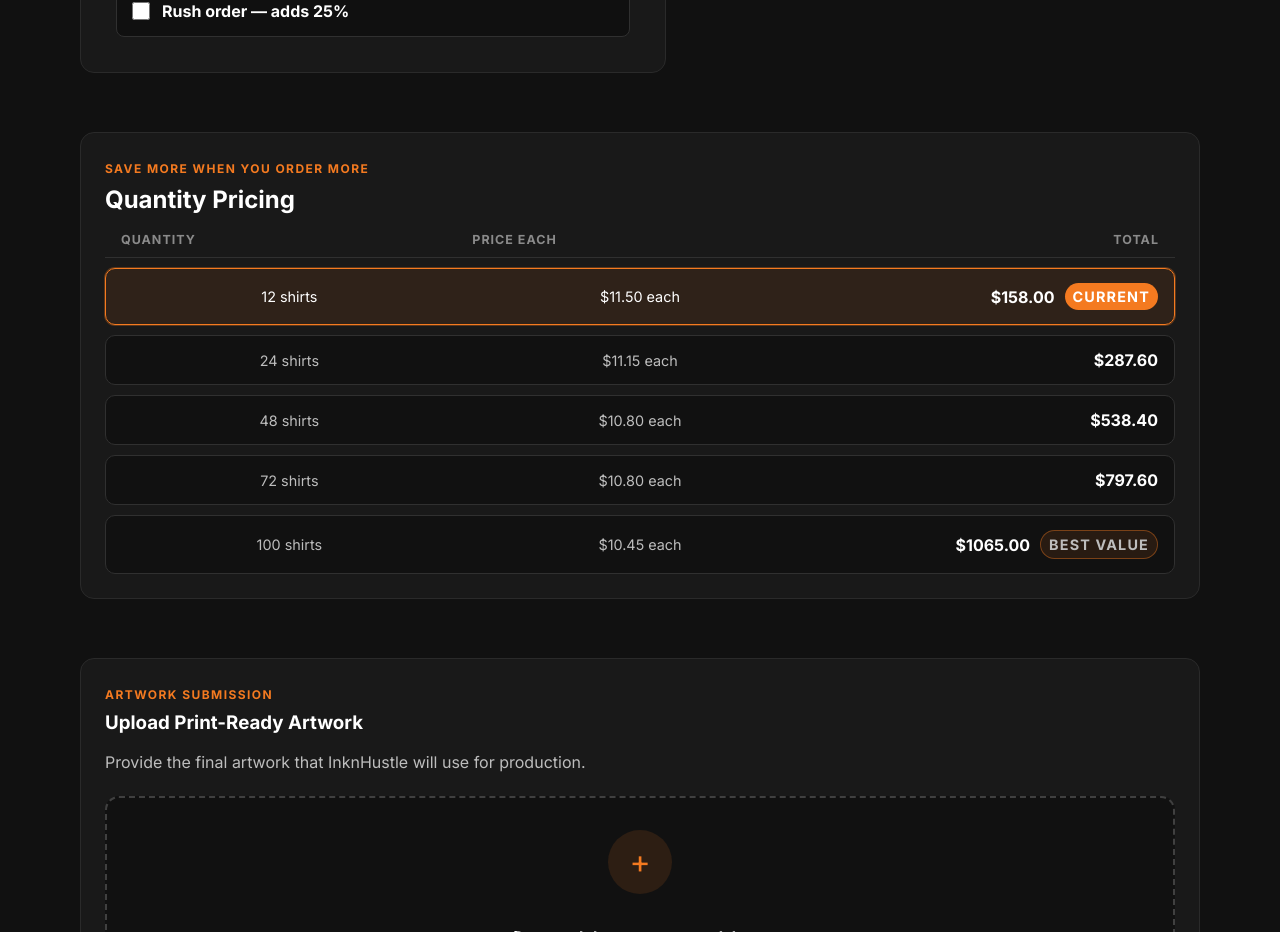
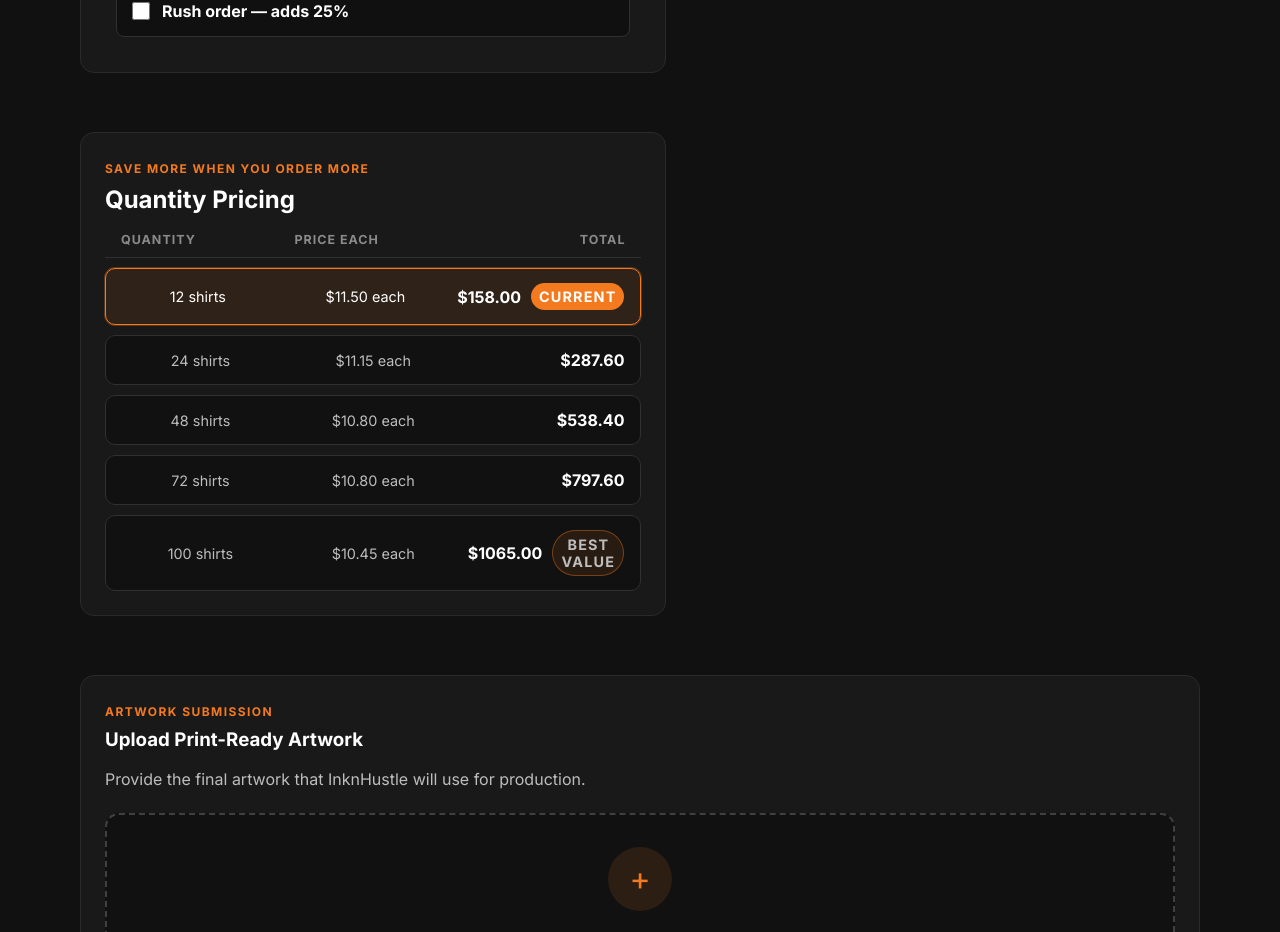
Before and after one commit to CharlieBrown3rd/inknhustle-os, a React (Vite) app: page / in a window 1280 px wide. Shown: the part 4980-5912 px from the top of the page. Built offline with nearby package versions, Linux system fonts and the light colour scheme.

Commit message:
fixed css

```diff
--- a/src/sections/QuoteCalculator/QuoteCalculator.css
+++ b/src/sections/QuoteCalculator/QuoteCalculator.css
@@ -824,7 +824,3 @@
 .artwork-uploader {
   grid-column: 1 / -1;
 }
-.quantity-price-table,
-.artwork-uploader {
-  grid-column: 1 / -1;
-}
```
